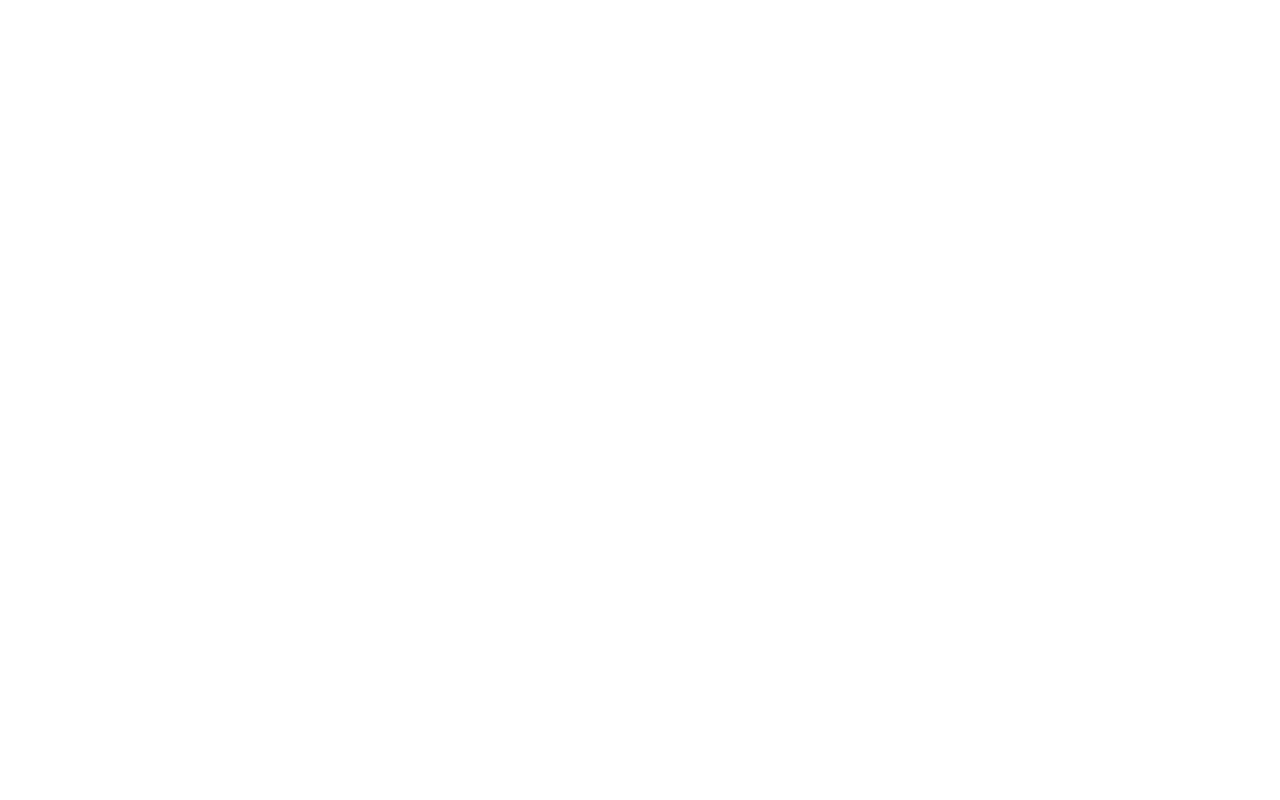
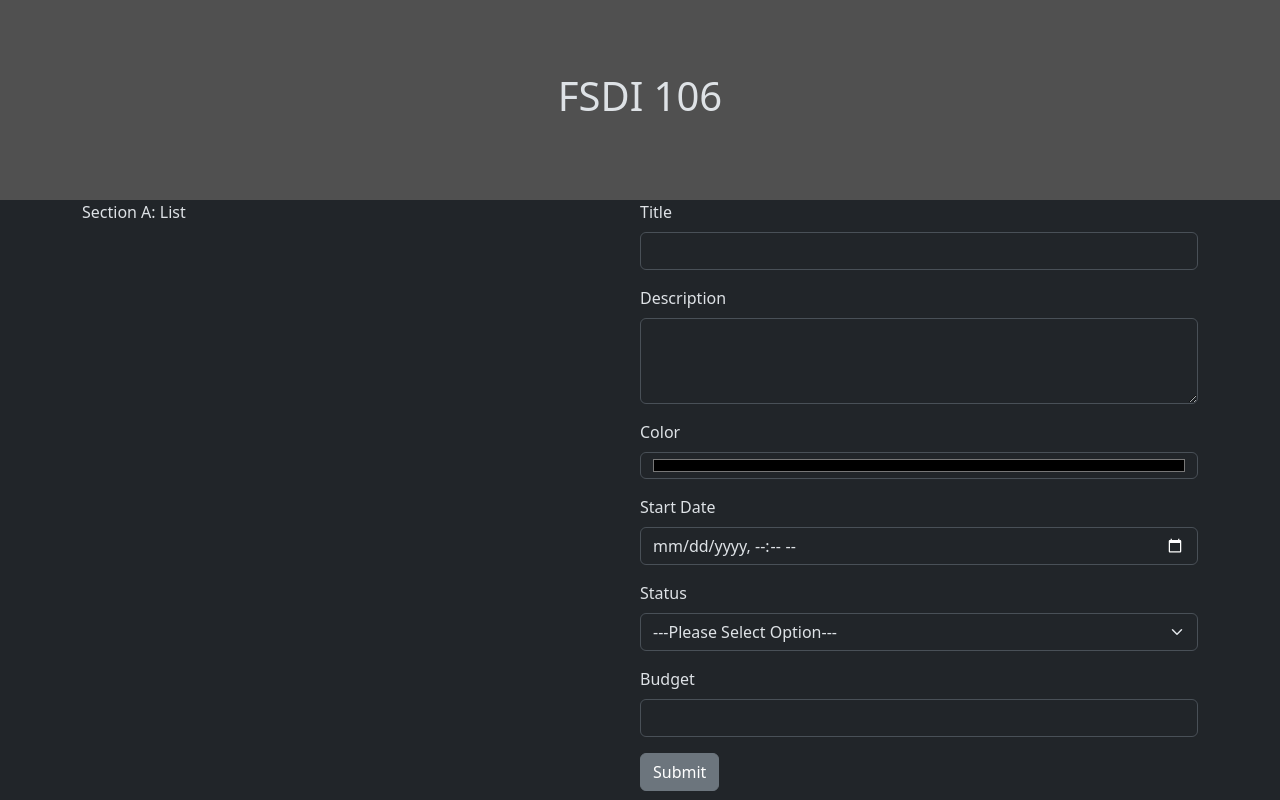
Before and after one commit to Clinton6788/FSDI-106-Main, a plain HTML site: page index.html in a window 1280 px wide. Drawn offline with nearby package versions, Linux system fonts and the light colour scheme.

Commit message:
Assignment 2

```diff
--- /dev/null
+++ b/Scripts/index.js
@@ -0,0 +1,19 @@
+// JavaScript for disabling form submissions if there are invalid fields
+(() => {
+    'use strict'
+
+    // Fetch all the forms we want to apply custom Bootstrap validation styles to
+    const forms = document.querySelectorAll('.needs-validation')
+
+    // Loop over them and prevent submission
+    Array.prototype.slice.call(forms).forEach(form => {
+        form.addEventListener('submit', event => {
+            if (!form.checkValidity()) {
+                event.preventDefault()
+                event.stopPropagation()
+            }
+
+            form.classList.add('was-validated')
+        }, false)
+    })
+})()
--- /dev/null
+++ b/Styles/style.css
@@ -0,0 +1,42 @@
+*{
+    margin: 0;
+    padding: 0;
+}
+
+/* Hide spin buttons in Chrome, Safari, Edge, and other WebKit browsers */
+input[type="number"]::-webkit-outer-spin-button,
+input[type="number"]::-webkit-inner-spin-button {
+    -webkit-appearance: none;
+    margin: 0;
+}
+
+/* Hide spin buttons in Firefox */
+input[type="number"] {
+    -moz-appearance: textfield;
+}
+
+/*Header*/
+.header{
+    height: 200px;
+    align-content: center;
+    text-align: center;
+    background-color: rgb(80, 80, 80);
+}
+
+
+/*Main*/
+.main-flex{
+    display: flex;
+    justify-content: space-evenly;
+}
+
+#list{
+    width: 50%;
+}
+
+#form{
+    width: 50%;
+}
+#form select{
+    width: 100%;
+}
--- a/index.html
+++ b/index.html
@@ -1,11 +1,83 @@
 <!DOCTYPE html>
-<html lang="en">
+<html lang="en" data-bs-theme="dark">
 <head>
     <meta charset="UTF-8">
     <meta name="viewport" content="width=device-width, initial-scale=1.0">
+    <link href="https://cdn.jsdelivr.net/npm/bootstrap@5.3.3/dist/css/bootstrap.min.css" rel="stylesheet" integrity="sha384-QWTKZyjpPEjISv5WaRU9OFeRpok6YctnYmDr5pNlyT2bRjXh0JMhjY6hW+ALEwIH" crossorigin="anonymous">
+    <link rel="stylesheet" href="./Styles/style.css">
     <title>FSDI 106</title>
 </head>
 <body>
+    <header class="header">
+        <h1>FSDI 106</h1>
+    </header>
+    <main class="container">
+        <div class="main-flex">
+            <section id="list">
+                Section A: List
+            </section>
+            <section id="form">
+                <form action="" class="needs-validation" novalidate>
+                    <div class="mb-3">
+                        <label class="form-label" for="txtTitle">Title</label>
+                        <input type="text" class="form-control" id="txtTitle" required>
+                        <div class="invalid-feedback">
+                            Please provide a valid title.
+                        </div>
+                    </div>
 
+                    <div class="mb-3">
+                        <label class="form-label" for="txtDescription">Description</label>
+                        <textarea rows="3" class="form-control" id="txtDescription" required></textarea>
+                        <div class="invalid-feedback">
+                            Please provide a description.
+                        </div>
+                    </div>
+
+                    <div class="mb-3">
+                        <label class="form-label" for="selColor">Color</label>
+                        <input type="color" class="form-control" id="selColor" required>
+                        <div class="invalid-feedback">
+                            Please specify a color.
+                        </div>
+                    </div>
+
+                    <div class="mb-3">
+                        <label class="form-label" for="startDate">Start Date</label>
+                        <input type="datetime-local" class="form-control" id="startDate" required>
+                        <div class="invalid-feedback">
+                            Please provide a valid start date.
+                        </div>
+                    </div>
+
+                    <div class="mb-3">
+                        <label class="form-label" for="selStatus">Status</label>
+                        <select class="form-select" id="selStatus" required>
+                            <option value="">---Please Select Option---</option>
+                            <option value="new">New</option>
+                            <option value="inProgress">In-Progress</option>
+                            <option value="completed">Completed</option>
+                        </select>
+                        <div class="invalid-feedback">
+                            Please provide a status.
+                        </div>
+                    </div>
+
+                    <div class="mb-3">
+                        <label class="form-label" for="numBudget">Budget</label>
+                        <input type="number" class="form-control" id="numBudget" required>
+                        <div class="invalid-feedback">
+                            Please specify the budget.
+                        </div>
+                    </div>
+
+                    <button type="submit" class="btn btn-secondary">Submit</button>
+                </form>
+            </section>
+        </div>
+    </main>
+    <script src="https://cdn.jsdelivr.net/npm/bootstrap@5.3.3/dist/js/bootstrap.bundle.min.js" integrity="sha384-YvpcrYf0tY3lHB60NNkmXc5s9fDVZLESaAA55NDzOxhy9GkcIdslK1eN7N6jIeHz" crossorigin="anonymous"></script>
+    <script src="https://code.jquery.com/jquery-3.7.1.js" integrity="sha256-eKhayi8LEQwp4NKxN+CfCh+3qOVUtJn3QNZ0TciWLP4=" crossorigin="anonymous"></script>
+    <script src="./Scripts/index.js"></script>
 </body>
 </html>
```
